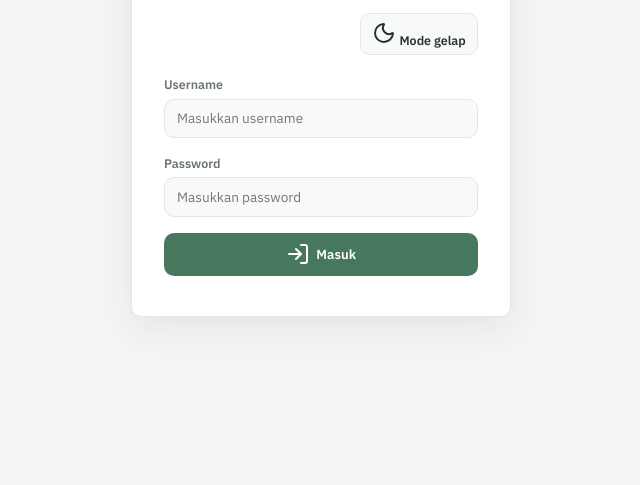
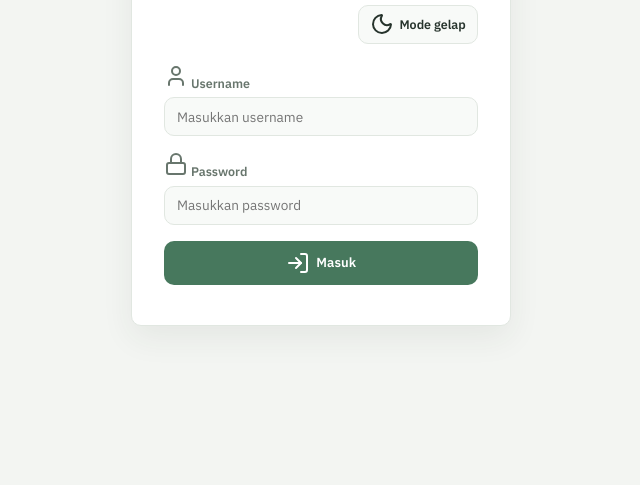
Before and after one commit to IlhamRezaPratama/StockDapur, a plain HTML site: page index.html in a window 1280 px wide. Shown: the part 315-800 px from the top of the page, without its empty margins (319-959 px from the left). Drawn offline with nearby package versions, Linux system fonts and the light colour scheme.

Commit message:
Fix icon sizes and theme toggle alignment

```diff
--- a/frontend/css/style.css
+++ b/frontend/css/style.css
@@ -92,7 +92,7 @@ table{border-collapse:collapse;width:100%}
 .user-tag{font-size:.78rem;color:var(--dim)}
 .user-tag a{color:var(--green-t);margin-left:.15rem}
 .user-tag a:hover{text-decoration:underline}
-.theme-toggle{background:var(--bg-input);color:var(--text);border:1px solid var(--border);border-radius:var(--radius);padding:.4rem .7rem;font-size:.78rem;font-weight:600;white-space:nowrap;transition:background .15s,border-color .15s}
+.theme-toggle{background:var(--bg-input);color:var(--text);border:1px solid var(--border);border-radius:var(--radius);padding:.4rem .7rem;font-size:.78rem;font-weight:600;white-space:nowrap;transition:background .15s,border-color .15s;display:inline-flex;align-items:center;gap:.35rem}
 .theme-toggle:hover{background:var(--green-bg);border-color:var(--green)}
 .theme-toggle:focus-visible{outline:3px solid var(--focus-ring);outline-offset:2px}
 
@@ -212,5 +212,5 @@ i[data-lucide]{display:inline-block;vertical-align:middle;width:14px;height:14px
 .btn-catat i[data-lucide]{width:13px;height:13px}
 .field label i[data-lucide]{width:12px;height:12px;margin-right:3px}
 .login-logo{display:flex;justify-content:center;margin-bottom:.75rem}
-.login-logo i[data-lucide]{width:40px;height:40px;color:var(--green);stroke-width:1.5}
+.login-logo i[data-lucide]{width:56px;height:56px;color:var(--green);stroke-width:1.5}
 .summary i[data-lucide]{width:13px;height:13px;color:var(--dim)}
--- a/index.html
+++ b/index.html
@@ -24,11 +24,11 @@
 
       <form id="form-login" autocomplete="off">
         <div class="field">
-          <label for="login-user">Username</label>
+          <label for="login-user"><i data-lucide="user"></i> Username</label>
           <input type="text" id="login-user" placeholder="Masukkan username" required>
         </div>
         <div class="field">
-          <label for="login-pass">Password</label>
+          <label for="login-pass"><i data-lucide="lock"></i> Password</label>
           <input type="password" id="login-pass" placeholder="Masukkan password" required>
         </div>
 
```
